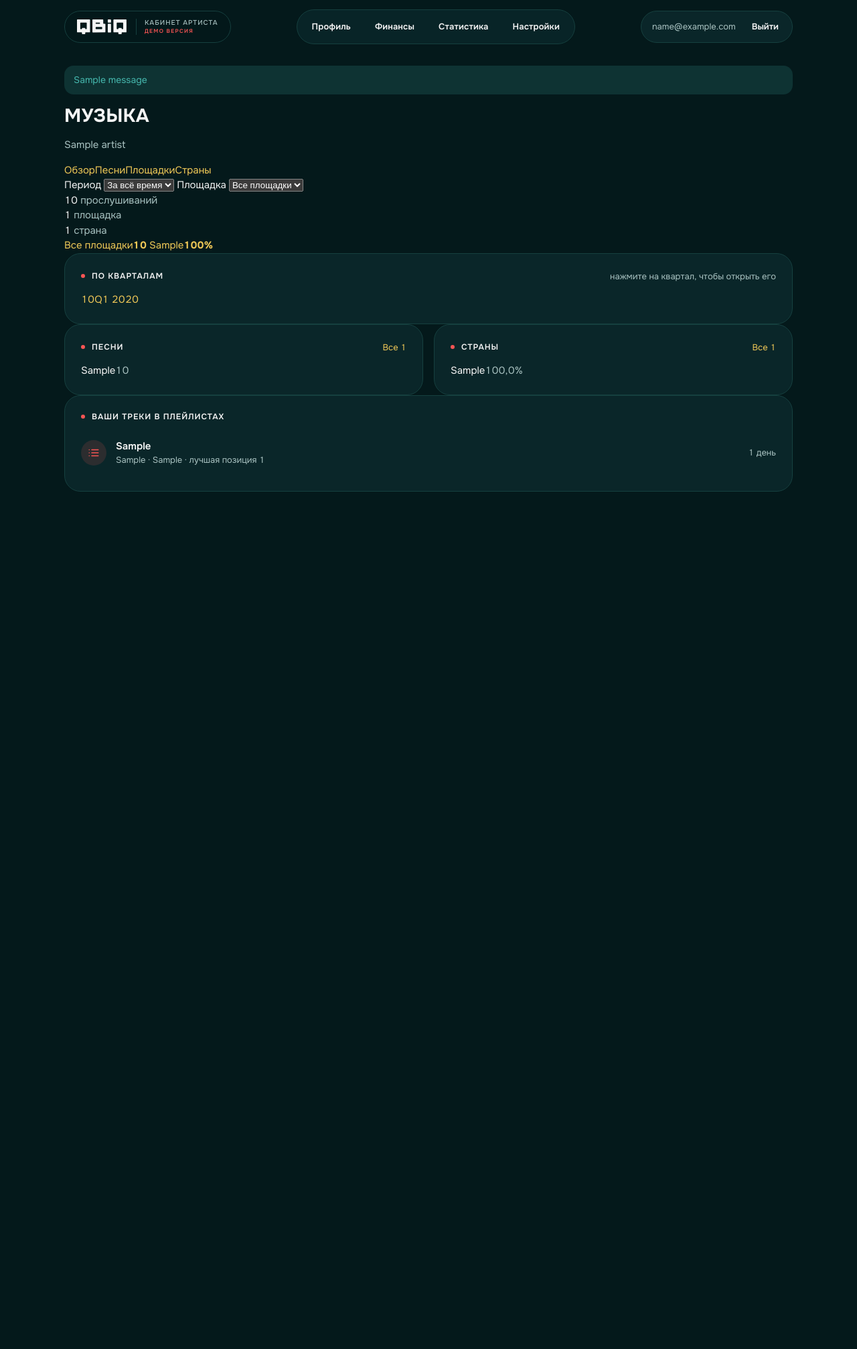
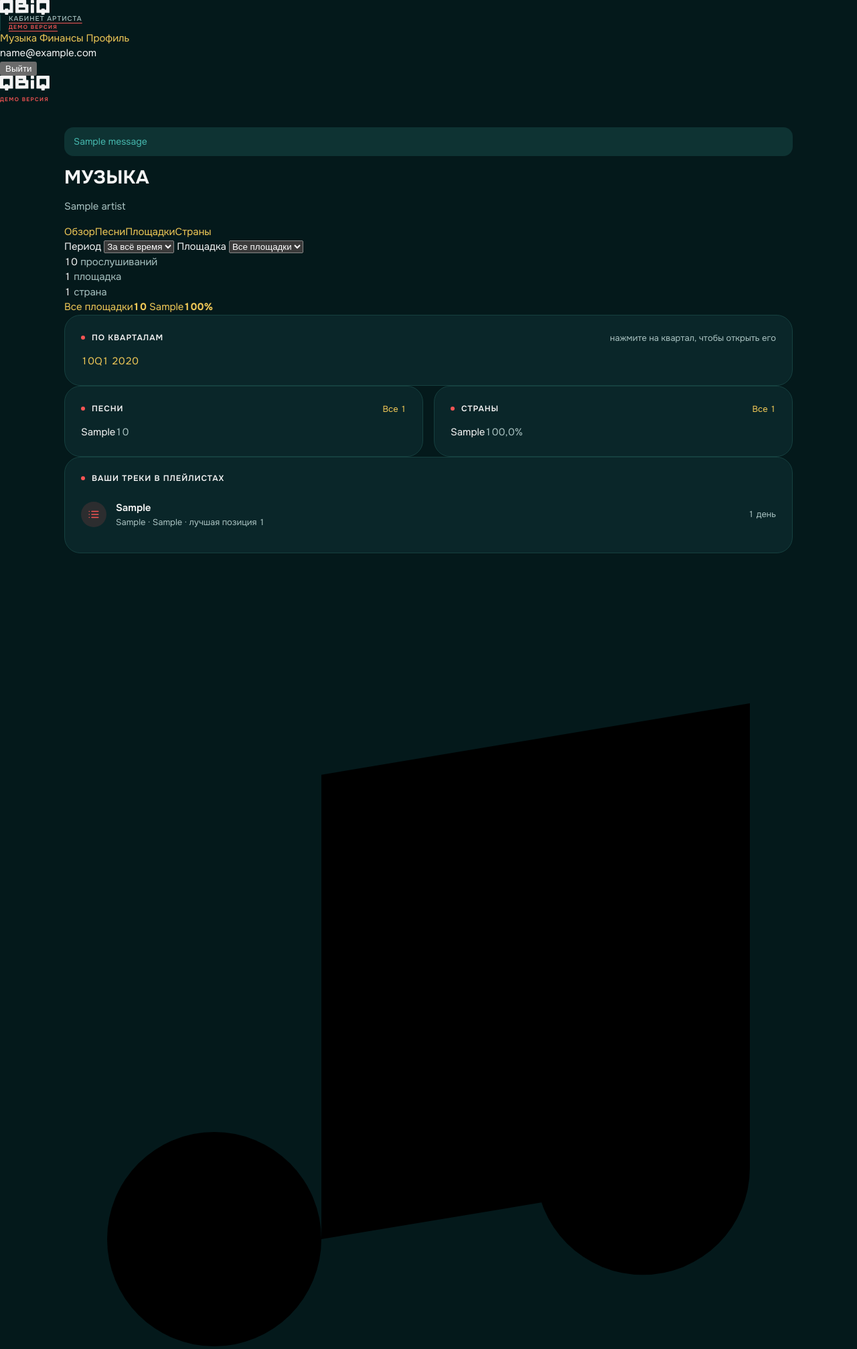
Before and after one commit to blowupslice/artist-cabinet, a Django app: page / in a window 1280 px wide. Shown: the top 2014 px of the page at 67% size. Before the commit the page ends 734 px from the top, so only its background shows below. Run offline with Django 5.2, Linux system fonts and the light colour scheme; a user stored in the database is signed in; tables that the repository leaves empty hold one stand-in row (values such as "Sample post"); one stand-in notice (Sample message) is shown; some web fonts are replaced.

Commit message:
Design G: base.html

```diff
--- a/cabinet/templates/cabinet/base.html
+++ b/cabinet/templates/cabinet/base.html
@@ -2,37 +2,48 @@
 <html lang="ru">
 <head>
 <meta charset="utf-8">
-<meta name="viewport" content="width=device-width, initial-scale=1">
+<meta name="viewport" content="width=device-width, initial-scale=1, viewport-fit=cover">
 <title>{% block title %}{{ SITE_NAME }}{% endblock %}</title>
 <link rel="preconnect" href="https://fonts.googleapis.com"><link rel="preconnect" href="https://fonts.gstatic.com" crossorigin>
 <link rel="stylesheet" href="https://fonts.googleapis.com/css2?family=Onest:wght@400;500;600;700&family=Unbounded:wght@500;600;700&display=swap">
 <link rel="stylesheet" href="{% static 'cabinet/style.css' %}">
 {% include "cabinet/_favicon.html" %}
+{% include "cabinet/_fonts.html" %}
 </head>
-<body>
+<body class="g">
 {% if request.viewing_as %}
 <div class="viewas">Вы смотрите кабинет глазами артиста «{{ artist.name }}». <a href="{% url 'stop_view_as' %}">Вернуться в админку</a></div>
 {% endif %}
-<header class="topbar">
-  <div class="topbar-inner">
-    <a class="brand" href="{% url 'dashboard' %}">{% include "cabinet/_logo.html" %}<span class="brand-name"><span class="brand-title">Кабинет артиста</span><span class="brand-demo">ДЕМО ВЕРСИЯ</span></span></a>
-    <nav class="nav">
-      <a href="{% url 'dashboard' %}" class="{% if nav == 'dashboard' %}active{% endif %}">Профиль</a>
-      <a href="{% url 'finance' %}" class="{% if nav == 'finance' %}active{% endif %}">Финансы</a>
-      <a href="{% url 'stats' %}" class="{% if nav == 'stats' %}active{% endif %}">Статистика</a>
-      <a href="{% url 'account' %}" class="{% if nav == 'account' %}active{% endif %}">Настройки</a>
+<div class="shell">
+  <aside class="sidebar">
+    <a class="side-brand" href="{% url 'dashboard' %}">{% include "cabinet/_logo.html" %}<span class="brand-name"><span class="brand-title">Кабинет артиста</span><span class="brand-demo">ДЕМО ВЕРСИЯ</span></span></a>
+    <nav class="side-nav" aria-label="Разделы">
+      <a href="{% url 'dashboard' %}" class="{% if nav == 'music' %}active{% endif %}">Музыка</a>
+      <a href="{% url 'finance' %}" class="{% if nav == 'finance' %}active{% endif %}">Финансы{% if todo %}<span class="count">{{ todo|length }}</span>{% endif %}</a>
+      <a href="{% url 'account' %}" class="{% if nav == 'profile' %}active{% endif %}">Профиль</a>
     </nav>
-    <div class="user-chip">
-      <span class="email">{{ artist.user.email }}</span>
-      <form method="post" action="{% url 'logout' %}">{% csrf_token %}<button class="link-btn" type="submit">Выйти</button></form>
+    <div class="side-foot">
+      <span class="side-email">{{ artist.user.email }}</span>
+      <form method="post" action="{% url 'logout' %}">{% csrf_token %}<button class="side-link" type="submit">Выйти</button></form>
     </div>
+  </aside>
+
+  <div class="main">
+    <header class="mtop">
+      <a class="side-brand" href="{% url 'dashboard' %}">{% include "cabinet/_logo.html" %}<span class="brand-demo">ДЕМО ВЕРСИЯ</span></a>
+    </header>
+    <main class="page">
+      {% for m in messages %}<div class="alert alert-{{ m.tags }}">{{ m }}</div>{% endfor %}
+      {% block content %}{% endblock %}
+    </main>
   </div>
-</header>
-<main class="page">
-  {% for m in messages %}<div class="alert alert-{{ m.tags }}">{{ m }}</div>{% endfor %}
-  {% block content %}{% endblock %}
-</main>
-<script>document.querySelector('.nav a.active')?.scrollIntoView({inline: 'center', block: 'nearest'});</script>
+</div>
+
+<nav class="tabbar" aria-label="Разделы">
+  <a href="{% url 'dashboard' %}" class="{% if nav == 'music' %}active{% endif %}"><svg aria-hidden="true" viewBox="0 0 24 24"><path d="M9 18V5l12-2v13"/><circle cx="6" cy="18" r="3"/><circle cx="18" cy="16" r="3"/></svg>Музыка</a>
+  <a href="{% url 'finance' %}" class="{% if nav == 'finance' %}active{% endif %}"><svg aria-hidden="true" viewBox="0 0 24 24"><rect x="2" y="6" width="20" height="13" rx="3"/><path d="M2 10h20"/></svg>Финансы{% if todo %}<span class="count">{{ todo|length }}</span>{% endif %}</a>
+  <a href="{% url 'account' %}" class="{% if nav == 'profile' %}active{% endif %}"><svg aria-hidden="true" viewBox="0 0 24 24"><circle cx="12" cy="8" r="4"/><path d="M4 21c1.5-4 4.5-6 8-6s6.5 2 8 6"/></svg>Профиль</a>
+</nav>
 {% block scripts %}{% endblock %}
 </body>
 </html>
```
